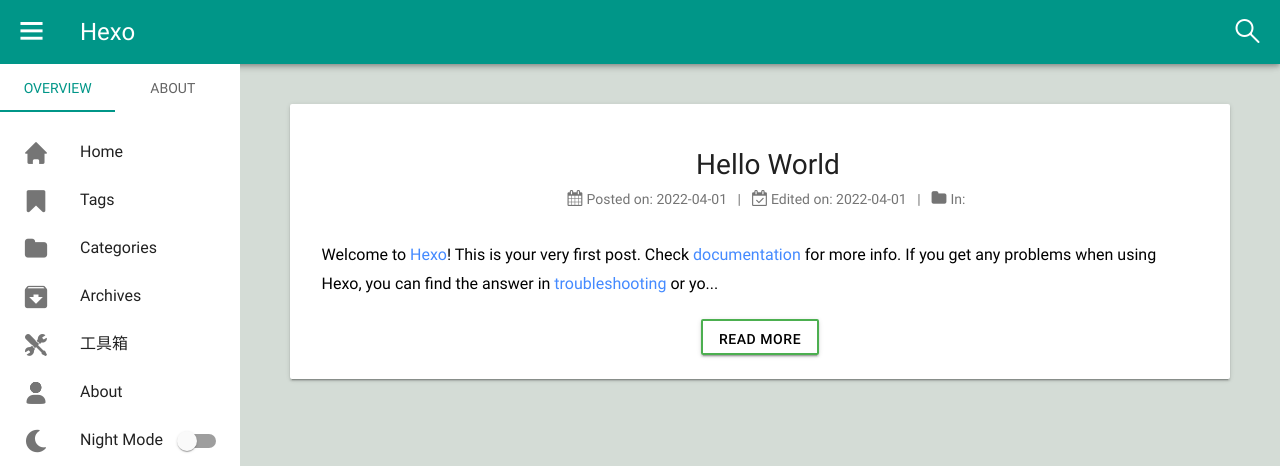
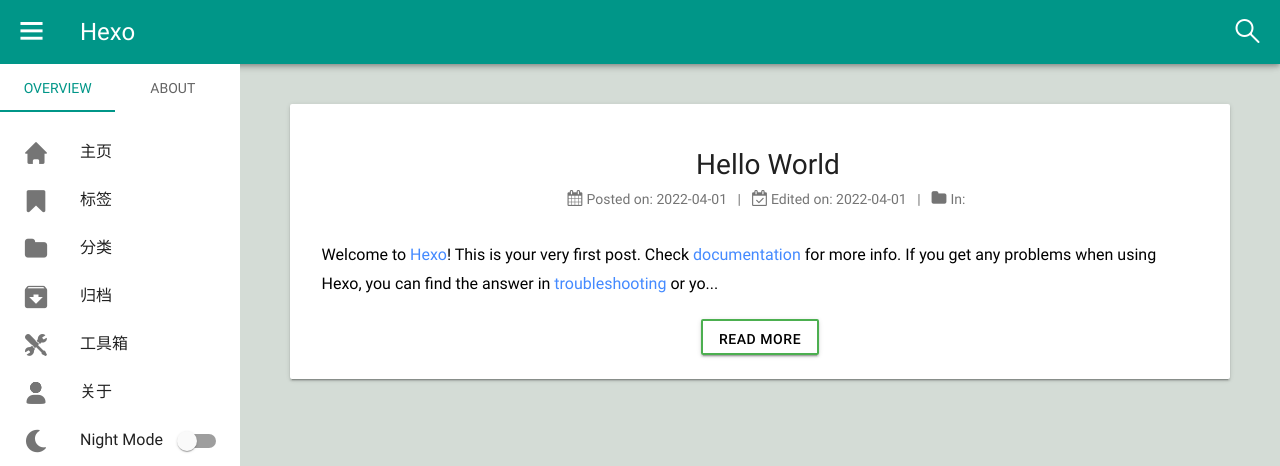
Before and after one commit to chenbaisi/chenbaisi.github.io, a plain HTML site: page index.html in a window 1280 px wide. Shown: the top 466 px of the page. Drawn offline with nearby package versions, Linux system fonts and the light colour scheme; some packages are replaced by stand-ins of ours; a script that the page names is missing.

Commit message:
Site updated: 2022-04-01 15:43:13

```diff
--- a/index.html
+++ b/index.html
@@ -155,7 +155,7 @@
                     <div class="mdui-list-item-icon">
                         <i class="iconfont icon-home"></i>
                     </div>
-                    <div class="mdui-list-item-content">Home</div>
+                    <div class="mdui-list-item-content">主页</div>
                 </a>
 
 
@@ -163,7 +163,7 @@
                     <div class="mdui-list-item-icon">
                         <i class="iconfont icon-bookmark"></i>
                     </div>
-                    <div class="mdui-list-item-content">Tags</div>
+                    <div class="mdui-list-item-content">标签</div>
                 </a>
 
 
@@ -171,7 +171,7 @@
                     <div class="mdui-list-item-icon">
                         <i class="iconfont icon-folder"></i>
                     </div>
-                    <div class="mdui-list-item-content">Categories</div>
+                    <div class="mdui-list-item-content">分类</div>
                 </a>
 
 
@@ -179,7 +179,7 @@
                     <div class="mdui-list-item-icon">
                         <i class="iconfont icon-archive"></i>
                     </div>
-                    <div class="mdui-list-item-content">Archives</div>
+                    <div class="mdui-list-item-content">归档</div>
                 </a>
 
 
@@ -195,7 +195,7 @@
                     <div class="mdui-list-item-icon">
                         <i class="iconfont icon-user"></i>
                     </div>
-                    <div class="mdui-list-item-content">About</div>
+                    <div class="mdui-list-item-content">关于</div>
                 </a>
 
             <div class="mdui-list-item mdui-ripple">
```
Also changed, not shown: 2022/04/01/hello-world/index.html (+5 -7 lines), archives/2022/04/index.html (+5 -5 lines), archives/2022/index.html (+5 -5 lines), archives/index.html (+5 -5 lines).
